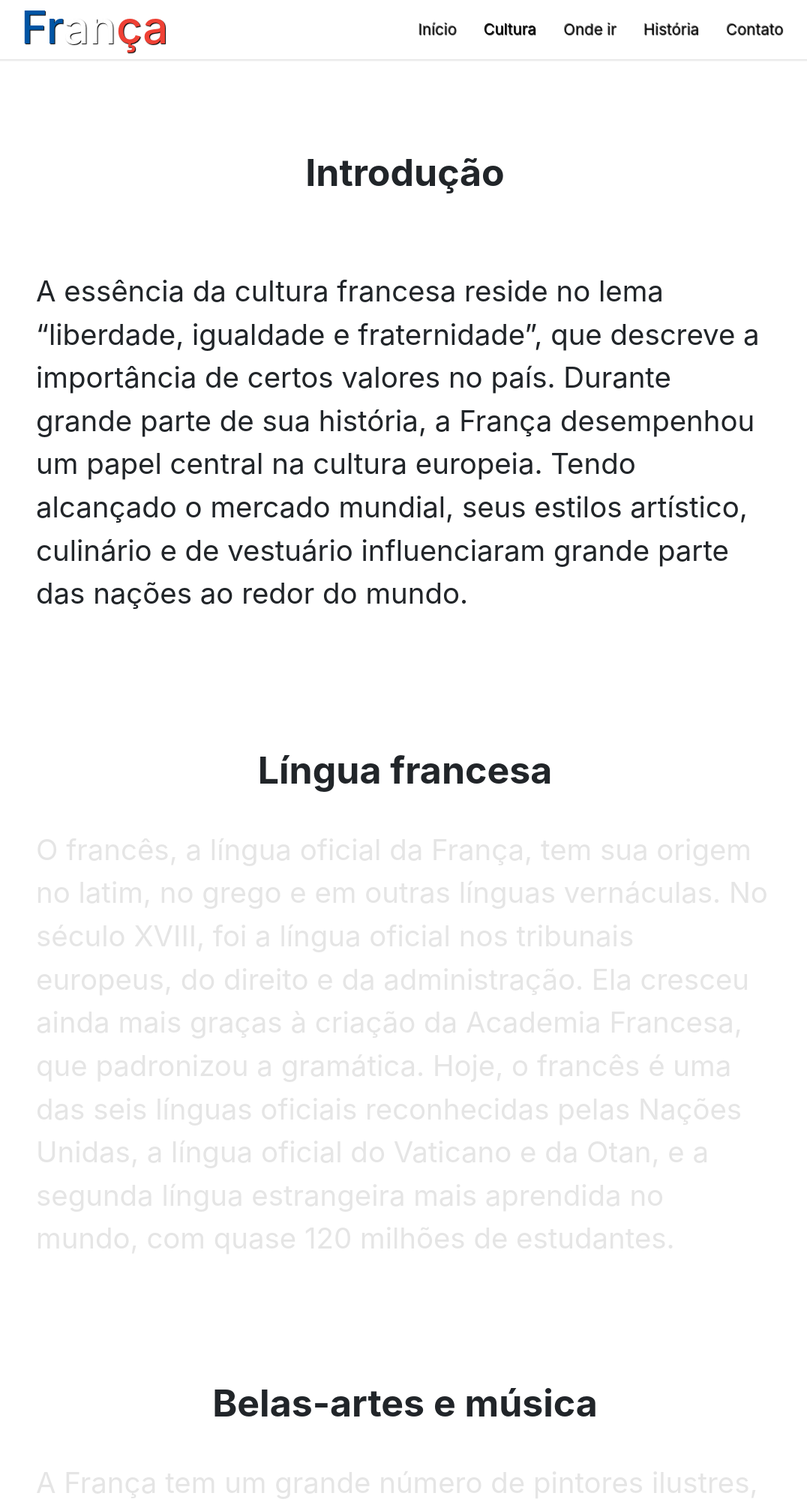
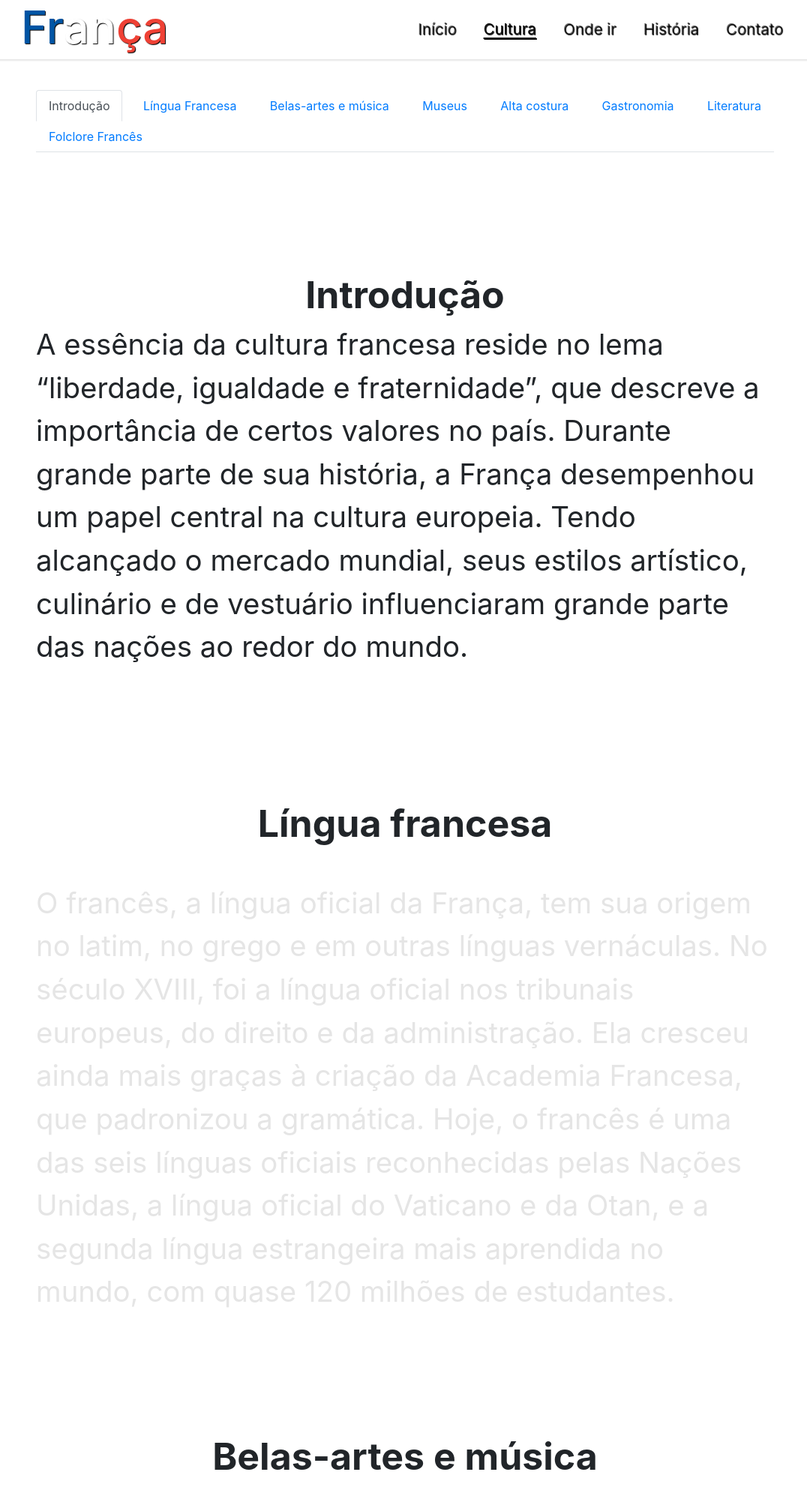
Before and after one commit to lzn1996/VoltaAoMundoFranca, a PHP site: page /pages/cultura.html in a window 1280 px wide. Shown: the top 2003 px of the page at 75% size, without its empty margins (100-1176 px from the left). Run offline with PHP 8.4, Linux system fonts and the light colour scheme; some libraries are stand-ins or nearby versions.

Commit message:
feat: add historia page, fixing ref links, add some finals stylizations

```diff
--- a/contato.js
+++ b/contato.js
@@ -33,7 +33,7 @@ form.addEventListener("submit", (e) => {
   <tr>
   <td class='text-center' colspan='2'>
   <div class="spinner-border text-center" role="status">
-    <span class="sr-only">Loading...</span>
+    <span class="sr-only">Carregando...</span>
   </div>
   </td>
   </tr>`;
@@ -65,6 +65,9 @@ contactList.forEach((contact) => {
 
   tdName.textContent = contact.name;
   tdEmail.textContent = contact.email;
+  tdName.setAttribute("class", "text-truncate");
+  tdName.setAttribute("style", "max-width: 100px;");
+  tdEmail.setAttribute("class", "text-truncate");
 
   tr.appendChild(tdName);
   tr.appendChild(tdEmail);
--- /dev/null
+++ b/linksStyle.js
@@ -0,0 +1,21 @@
+const navbarLinks = document.querySelectorAll(".link-underline");
+const currentPage = window.location.href;
+const pageName = currentPage.split("/").pop().split(".")[0];
+
+navbarLinks.forEach((link) => {
+  const linkHref = link.href.split("/").pop().split(".")[0];
+
+  if (!linkHref) {
+    link.setAttribute(
+      "style",
+      "text-decoration: underline; text-underline-offset: 4px"
+    );
+  }
+
+  if (linkHref === pageName) {
+    link.setAttribute(
+      "style",
+      "text-decoration: underline; text-underline-offset: 4px"
+    );
+  }
+});
--- a/pages/cultura.html
+++ b/pages/cultura.html
@@ -46,35 +46,35 @@
             >
               <li class="nav-item d-flex justify-content-center">
                 <a
-                  class="nav-link list text-dark-emphasis text-shadow"
-                  href="/pages/index.html"
+                  class="nav-link link-underline list text-dark-emphasis text-shadow"
+                  href="../index.html"
                   >Início</a
                 >
               </li>
               <li class="nav-item active d-flex justify-content-center">
                 <a
-                  class="nav-link text-dark-emphasis list text-shadow"
+                  class="nav-link link-underline text-dark-emphasis list text-shadow"
                   href="/pages/cultura.html"
                   >Cultura</a
                 >
               </li>
               <li class="nav-item d-flex justify-content-center">
                 <a
-                  class="nav-link text-dark-text-dark-emphasis list text-shadow"
+                  class="nav-link link-underline text-dark-text-dark-emphasis list text-shadow"
                   href="/pages/onde-ir.html"
                   >Onde ir <span class="sr-only">(current)</span></a
                 >
               </li>
               <li class="nav-item d-flex justify-content-center">
                 <a
-                  class="nav-link text-dark-emphasis list text-shadow"
+                  class="nav-link link-underline text-dark-emphasis list text-shadow"
                   href="/pages/historia.html"
                   >História</a
                 >
               </li>
               <li class="nav-item d-flex justify-content-center">
                 <a
-                  class="nav-link text-dark-emphasis list text-shadow"
+                  class="nav-link link-underline text-dark-emphasis list text-shadow"
                   href="/pages/contato.html"
                   >Contato</a
                 >
@@ -85,13 +85,47 @@
       </div>
     </nav>
     <main class="not-index">
-      <section class="container-fluid padding" style="padding-top: 10vh">
-        <div class="row" style="display: flex; gap: 20vh">
+      <section class="container-fluid padding">
+        <ul
+          class="nav nav-tabs d-flex justify-content-start justify-content-xl-between"
+        >
+          <li class="nav-item">
+            <a class="nav-link active" aria-current="page" href="#intro"
+              >Introdução</a
+            >
+          </li>
+          <li class="nav-item">
+            <a class="nav-link" href="#lingua">Língua Francesa</a>
+          </li>
+          <li class="nav-item">
+            <a class="nav-link" href="#arte">Belas-artes e música</a>
+          </li>
+          <li class="nav-item">
+            <a class="nav-link" href="#museu" tabindex="-1">Museus</a>
+          </li>
+          <li class="nav-item">
+            <a class="nav-link" href="#costura" tabindex="-1">Alta costura</a>
+          </li>
+          <li class="nav-item">
+            <a class="nav-link" href="#gastronomia" tabindex="-1"
+              >Gastronomia</a
+            >
+          </li>
+          <li class="nav-item">
+            <a class="nav-link" href="#literatura" tabindex="-1">Literatura</a>
+          </li>
+          <li class="nav-item">
+            <a class="nav-link" href="#folclore" tabindex="-1"
+              >Folclore Francês</a
+            >
+          </li>
+        </ul>
+
+        <div class="row">
+          <div id="intro" class="space"></div>
+
           <div class="col-12">
-            <h2
-              class="text-center animated-comin font-weight-bold place-title"
-              style="margin-bottom: 100px"
-            >
+            <h2 class="text-center animated-comin font-weight-bold place-title">
               Introdução
             </h2>
             <p class="place-paragraph">
@@ -103,6 +137,8 @@
               vestuário influenciaram grande parte das nações ao redor do mundo.
             </p>
           </div>
+          <div id="lingua" class="space"></div>
+
           <div class="col-12">
             <h2
               class="text-center animated-comin font-weight-bold mb-5 place-title"
@@ -120,6 +156,8 @@
               aprendida no mundo, com quase 120 milhões de estudantes.
             </p>
           </div>
+          <div id="arte" class="space"></div>
+
           <div class="col-12">
             <h2
               class="text-center animated-comin font-weight-bold mb-5 place-title"
@@ -139,6 +177,7 @@
               artistas como Berlioz, Offenbac e Débussy.
             </p>
           </div>
+          <div id="museu" class="space"></div>
           <div class="col-12">
             <h2
               class="text-center animated-comin font-weight-bold mb-5 place-title"
@@ -151,6 +190,7 @@
               Monalisa, de Leonardo da Vinci.
             </p>
           </div>
+          <div id="costura" class="space"></div>
           <div class="col-12">
             <h2
               class="text-center animated-comin font-weight-bold mb-5 place-title"
@@ -165,6 +205,7 @@
               foram nomes que contribuíram para esse fenômeno.
             </p>
           </div>
+          <div id="gastronomia" class="space"></div>
           <div class="col-12">
             <h2
               class="text-center animated-comin font-weight-bold mb-5 place-title"
@@ -183,6 +224,8 @@
               champignons, cebolas e alho).
             </p>
           </div>
+          <div id="literatura" class="space"></div>
+
           <div class="col-12">
             <h2
               class="text-center animated-comin font-weight-bold mb-5 place-title"
@@ -200,6 +243,8 @@
               Thomas.
             </p>
           </div>
+          <div id="folclore" class="space"></div>
+
           <div class="col-12">
             <h2
               class="text-center animated-comin font-weight-bold mb-5 place-title"
@@ -257,5 +302,7 @@
     <script src="https://code.jquery.com/jquery-3.5.1.slim.min.js"></script>
     <script src="https://cdn.jsdelivr.net/npm/@popperjs/core@2.5.4/dist/umd/popper.min.js"></script>
     <script src="https://stackpath.bootstrapcdn.com/bootstrap/4.5.2/js/bootstrap.min.js"></script>
+    <script src="../linksStyle.js"></script>
+    <script src="../tabs.js"></script>
   </body>
 </html>
--- a/styles.css
+++ b/styles.css
@@ -38,7 +38,7 @@ main {
   object-fit: cover;
   color: #fff;
   text-shadow: 2px 2px 4px #000000;
-  height: 40vh;
+  height: 30vh;
   padding-top: 20vh;
 }
 
@@ -150,6 +150,7 @@ img:hover {
   font-size: clamp(16px, 3vw, 30px);
   margin-block: 5vh;
 }
+
 .space {
   width: 100%;
   height: 20vh;
@@ -257,6 +258,11 @@ img:hover {
   }
 }
 
+.coin {
+  margin-bottom: 10vh;
+  min-height: 60vh;
+}
+
 .animation-typing-coin {
   display: inline;
   color: hsl(0 0% 0% / 0.1);
@@ -266,7 +272,8 @@ img:hover {
   background-repeat: no-repeat;
   animation: typing-teste linear forwards;
   animation-timeline: view();
-  animation-range-end: 50%;
+  animation-range-end: 10%;
+  min-height: 50vh !important;
 }
 
 @keyframes typing-coin {
@@ -274,3 +281,20 @@ img:hover {
     background-size: 100% 100%;
   }
 }
+
+.animated-appear {
+  animation: appear 1s ease-in-out forwards;
+  animation-timeline: view();
+  animation-range-end: 50%;
+}
+
+@keyframes appear {
+  0% {
+    opacity: 0.5;
+    transform: scale(0.5);
+  }
+  100% {
+    opacity: 1;
+    transform: scale(1);
+  }
+}
```
Also changed, not shown: index.html (renamed from pages/index.html, +36 -17 lines), index.js (+3 -5 lines), pages/contato.html (+9 -7 lines), pages/historia.html (+18 -13 lines), pages/onde-ir.html (+7 -6 lines), tabs.js (renamed from historia.js).
